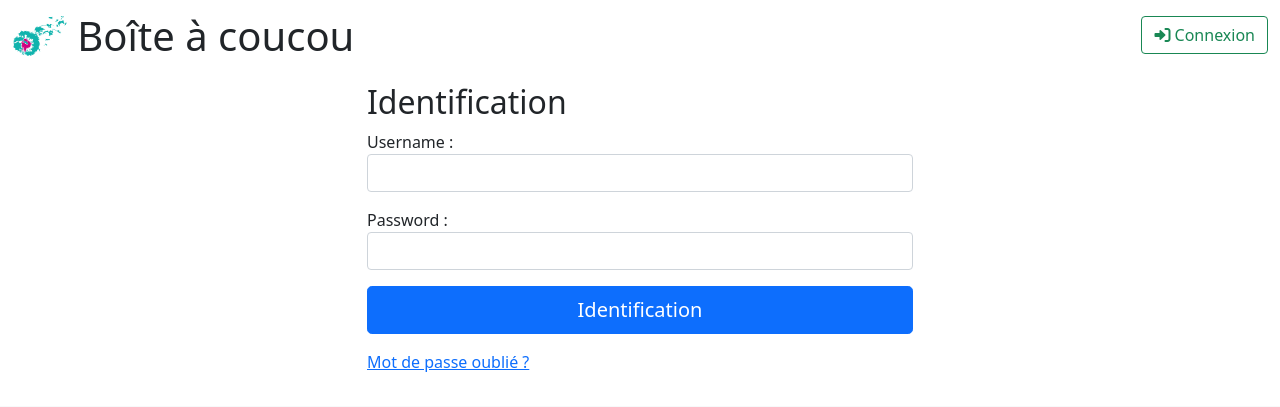
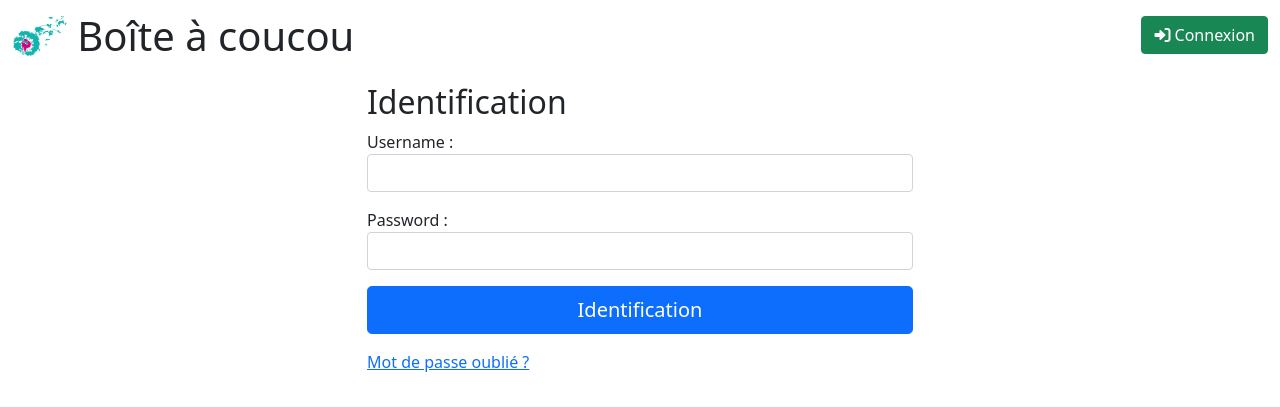
Before and after one commit to Odissine/IdeaBox, a Django app: page /accounts/login/ in a window 1280 px wide. Shown: the top 407 px of the page. Run offline with Django 3.2, Linux system fonts and the light colour scheme; parts of the project's set-up code (start-up, migrations or seed data) failed here and were passed over; some libraries are stand-ins or nearby versions.

```diff
--- a/content/templates/layout/base.html
+++ b/content/templates/layout/base.html
@@ -43,7 +43,7 @@
       <li> <a class="dropdown-item d-flex align-items-center" href="{% url 'logout' %}"> <i class="bi bi-box-arrow-right me-1"></i> <span> Déconnexion</span> </a></li>
     </ul>
     {% else %}
-    <a href="{% url 'login' %}" class="float-end btn btn-outline-success align-middle mt-3"><i class="fa-solid fa-right-to-bracket"></i> Connexion</a>
+    <a href="{% url 'login' %}" class="float-end btn btn-success align-middle mt-3"><i class="fa-solid fa-right-to-bracket"></i> Connexion</a>
     {% endif %}
 </div>
 {% block content %}
```
